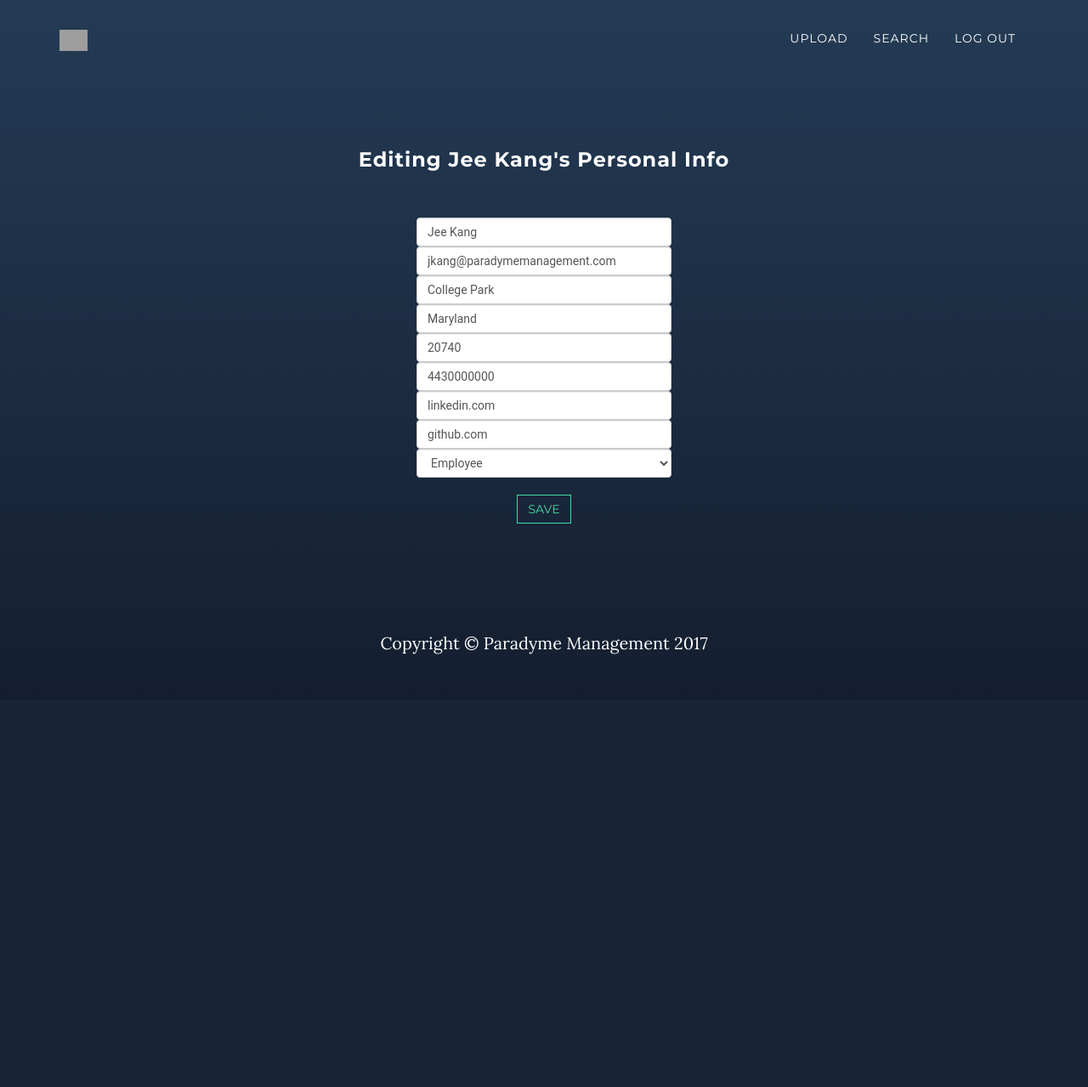
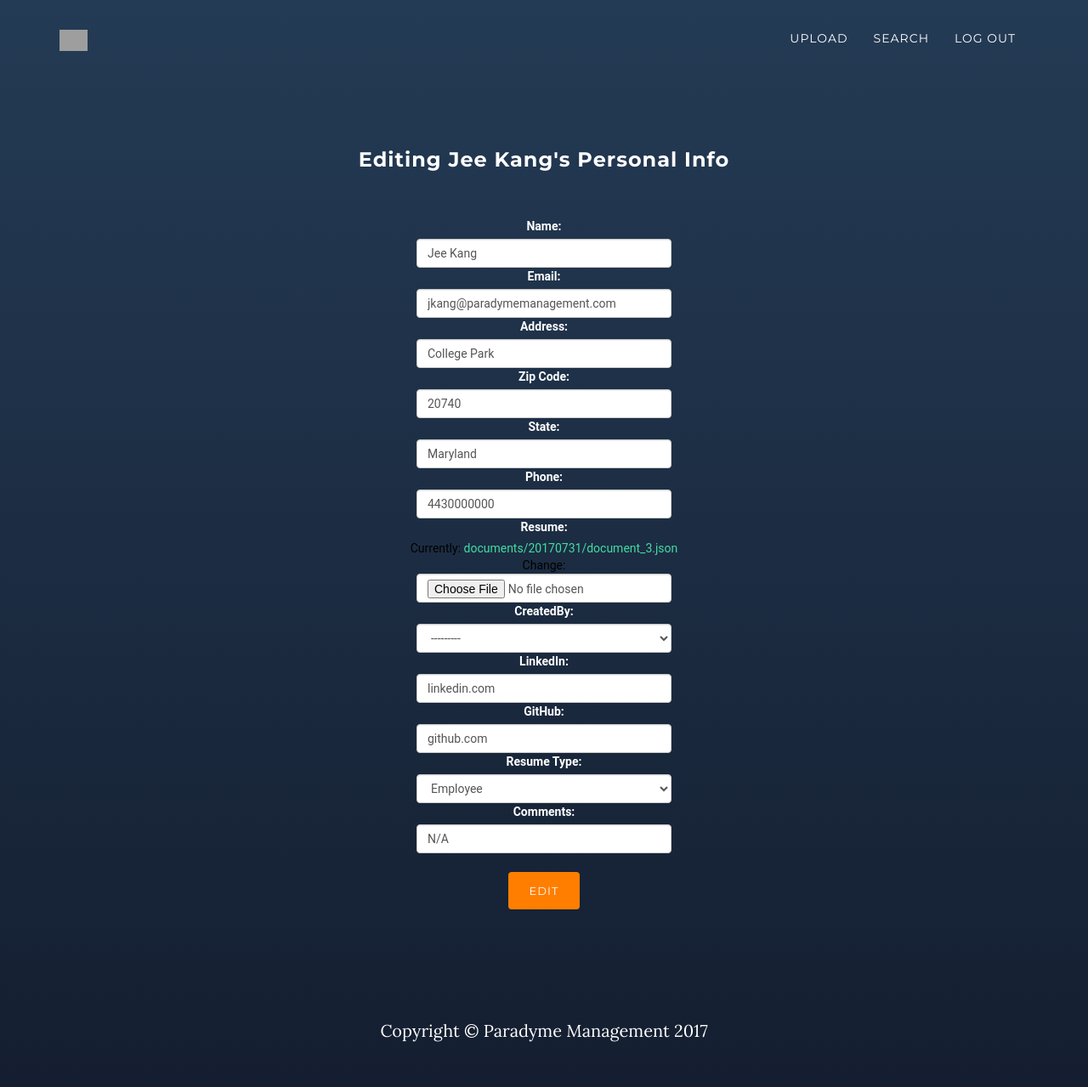
Before and after one commit to jeekang/RSR, a Django app: a page that uses ParadymeIntern/RSR/templates/person_update_form.html in a window 1280 px wide. Shown: the whole page at 85% size. Before the commit the page ends 770 px from the top, so only its background shows below. Run offline with Django 3.2, Linux system fonts and the light colour scheme; a user stored in the database is signed in; data comes from the database, SQL or seed files in the repository; both versions use the stored data as it was after the commit; some libraries are stand-ins or nearby versions; grey boxes are pictures that could not be loaded.

Commit message:
details/edit

```diff
--- a/ParadymeIntern/ParadymeIntern/settings.py
+++ b/ParadymeIntern/ParadymeIntern/settings.py
@@ -29,6 +29,7 @@ ALLOWED_HOSTS = []
 
 LOGIN_REDIRECT_URL = '/'
 # Application definition
+CRISPY_TEMPLATE_PACK = 'bootstrap3'
 
 INSTALLED_APPS = [
     'django.contrib.admin',
@@ -40,6 +41,7 @@ INSTALLED_APPS = [
     'RSR',
     'django_filters',
     'widget_tweaks',
+    'crispy_forms',
 
 ]
 
--- a/ParadymeIntern/RSR/forms.py
+++ b/ParadymeIntern/RSR/forms.py
@@ -9,6 +9,14 @@ class PersonForm(forms.ModelForm):
 
         model = Person
         fields = '__all__'
+
+class PersontoSkillForm(forms.ModelForm):
+
+    class Meta:
+     	model = PersonToSkills
+     	exclude = ('PersonID',)
+     	fields = ('YearsOfExperience',)
+
 
 class CommentsForm(forms.ModelForm):
 	Comments = forms.CharField( widget=forms.Textarea )
@@ -22,3 +30,8 @@ class DocumentForm(forms.Form):
 		dataconfig="".join(line.rstrip() for line in myfile)
 
 	docfile = forms.FileField(widget=forms.FileInput(attrs={'accept':dataconfig}),label='Select a file:')
+
+class SkillForm(forms.ModelForm):
+	class Meta:
+		model = Skills
+		fields = '__all__'
--- a/ParadymeIntern/RSR/templates/person_update_form.html
+++ b/ParadymeIntern/RSR/templates/person_update_form.html
@@ -5,18 +5,11 @@
 	<h3 style = "color:#FFF"> Editing {{person.Name}}'s Personal Info</h3>
 	<br/>
     <form method="POST" class="post-form">{% csrf_token %}
-	    {% render_field form.Name class="form-control" style=" width: 300px; margin:auto;" placeholder="Name"%}
-	    {% render_field form.Email class="form-control" style=" width: 300px; margin:auto;" placeholder="Email"%}
-	    {% render_field form.Address class="form-control" style=" width: 300px; margin:auto;" placeholder="Address"%}
-	    {% render_field form.State class="form-control" style=" width: 300px; margin:auto;" placeholder="State"%}
-	    {% render_field form.ZipCode class="form-control" style=" width: 300px; margin:auto;" placeholder="Zip Code"%}
-	    {% render_field form.PhoneNumber class="form-control" style=" width: 300px; margin:auto;" placeholder="Phone Number"%}
-	    {% render_field form.Linkedin class="form-control" style=" width: 300px; margin:auto;" placeholder="LinkedIn"%}
-	    {% render_field form.GitHub class="form-control" style=" width: 300px; margin:auto;" placeholder="GitHub"%}
-	    {% render_field form.TypeResume class="form-control" style=" width: 300px; margin:auto;"%}
+		{% for field in form %}
+			<div style= "color:#FFF">{{field.label_tag}}</div> {% render_field field class="form-control" style=" width: 300px; margin:auto;" %}
+		{% endfor %}
 		<br/>
-        <button type="submit" class="save btn btn-default">Save</button>
-
+		<button type="submit" class = "button-style">Edit</button>
 
  </form>
 {% endblock %}
--- a/ParadymeIntern/RSR/views.py
+++ b/ParadymeIntern/RSR/views.py
@@ -140,7 +140,7 @@ def uploaddoc(request):
                         for key in js[label]:
                             #check to see if skill exists
                             query_set=Skills.objects.all()
-                            query_set=query_set.filter(Name__icontains=key["skill"])
+                            query_set=query_set.filter(Name=key["skill"])
                             #if skill does not exist create skill
                             if not query_set:
                                 query_set = Skills(Name = key["skill"])
@@ -155,7 +155,7 @@ def uploaddoc(request):
                         for key in js[label]:
                             #check to see if company exists
                             query_set=Company.objects.all()
-                            query_set=query_set.filter(Name__icontains=key["company"])
+                            query_set=query_set.filter(Name=key["company"])
                             #if company does not exist create skill
                             if not query_set:
                                 query_set = Company(Name = key["company"])
@@ -176,7 +176,7 @@ def uploaddoc(request):
                         for key in js[label]:
                             #check to see if School exists
                             query_set=School.objects.all()
-                            query_set=query_set.filter(Name__icontains=key["school"]["name"]).filter(DegreeLevel = key["school"]["degreeLevel"])
+                            query_set=query_set.filter(Name=key["school"]["name"]).filter(DegreeLevel = key["school"]["degreeLevel"])
                             #if School does not exist create skill
                             if not query_set:
                                 query_set = School(Name = key["school"]["name"], DegreeLevel = key["school"]["degreeLevel"])
@@ -187,7 +187,7 @@ def uploaddoc(request):
 
                             # NOW DO MAJOR
                             query_set_1=Major.objects.all()
-                            query_set_1=query_set_1.filter(Name__icontains=key["major"]["major"]).filter(Dept__icontains = key["major"]["dept"]).filter(MajorMinor__icontains = key["major"]["major/minor"])
+                            query_set_1=query_set_1.filter(Name=key["major"]["major"]).filter(Dept__icontains = key["major"]["dept"]).filter(MajorMinor__icontains = key["major"]["major/minor"])
                             if not query_set_1:
                                 query_set_1 = Major(Name = key["major"]["major"], Dept = key["major"]["dept"], MajorMinor = key["major"]["major/minor"])
                                 query_set_1.save()
@@ -206,7 +206,7 @@ def uploaddoc(request):
                         for key in js[label]:
                             #check to see if project exists
                             query_set=SideProject.objects.all()
-                            query_set=query_set.filter(Name__icontains=key["name"])
+                            query_set=query_set.filter(Name=key["name"])
                             #if project does not exist create project
                             if not query_set:
                                 query_set = SideProject(Name = key["name"])
@@ -222,7 +222,7 @@ def uploaddoc(request):
                         for key in js[label]:
                             #check to see if Award exists
                             query_set=Awards.objects.all()
-                            query_set=query_set.filter(Name__icontains=key["name"])
+                            query_set=query_set.filter(Name=key["name"])
                             #if Award does not exist create Award
                             if not query_set:
                                 query_set = Awards(Name = key["name"])
@@ -249,7 +249,7 @@ def uploaddoc(request):
                         for key in js[label]:
                             # check to see if language exists
                             query_set = LanguageSpoken.objects.all()
-                            query_set = query_set.filter(Language__icontains=key["language"])
+                            query_set = query_set.filter(Language=key["language"])
                             # if language does not exist create language
                             if not query_set:
                                 query_set = LanguageSpoken(Language=key["language"])
@@ -265,7 +265,7 @@ def uploaddoc(request):
                         for key in js[label]:
                             # check to see if club exists
                             query_set = Clubs_Hobbies.objects.all()
-                            query_set = query_set.filter(Name__icontains=key["name"])
+                            query_set = query_set.filter(Name=key["name"])
                             # if club does not exist create club
                             if not query_set:
                                 query_set = Clubs_Hobbies(Name=key["name"])
@@ -281,7 +281,7 @@ def uploaddoc(request):
                         for key in js[label]:
                             # check to see if volunteer exists
                             query_set = Volunteering.objects.all()
-                            query_set = query_set.filter(Name__icontains=key["name"])
+                            query_set = query_set.filter(Name=key["name"])
                             # if volunteer does not exist create volunteer
                             if not query_set:
                                 query_set = Volunteering(Name=key["name"])
@@ -297,7 +297,7 @@ def uploaddoc(request):
                         for key in js[label]:
                             # check to see if course exists
                             query_set = Coursework.objects.all()
-                            query_set = query_set.filter(Name__icontains=key["name"])
+                            query_set = query_set.filter(Name=key["name"])
                             # if course does not exist create course
                             if not query_set:
                                 query_set = Coursework(Name=key["name"])
@@ -361,7 +361,7 @@ def detail(request,pk):
     Course = detail_dic['PersonToCourse']
     Pro = detail_dic['PersonToProfessionalDevelopment']
     Side = detail_dic['PersonToSide']
-    Skills = detail_dic['PersonToSkills']
+    Skills_Detail = detail_dic['PersonToSkills']
     Language = detail_dic['PersonToLanguage']
     Clearance = detail_dic['PersonToClearance']
     Company = detail_dic['PersonToCompany']
@@ -378,15 +378,42 @@ def detail(request,pk):
         return HttpResponseRedirect(reverse('RSR:detail', args=[person.pk]))
 
 
+    #add Skill
+    skillform = SkillForm(request.POST)
+    persontoskill = PersontoSkillForm(request.POST)
+    if skillform.is_valid():
+        skillform.save(commit=False)
+        query_set = Skills.objects.all()
+
+
+        if not query_set.filter(Name=skillform.cleaned_data['Name']):
+            skillform.save()
+            query_set = query_set.filter(Name=skillform.cleaned_data['Name'])[0]
+
+        else:
+            query_set = query_set.filter(Name=skillform.cleaned_data['Name'])[0]
+        if persontoskill.is_valid():
+            print(persontoskill.cleaned_data['YearsOfExperience'])
+            persontoskill_temp = persontoskill.save(commit=False)
+            persontoskill_temp.SkillsID = query_set
+
+            persontoskill_temp.PersonID = person
+
+            persontoskill_temp.save()
+            return HttpResponseRedirect(reverse('RSR:detail', args=[person.pk]))
+    ## end add skill
+
     context = {
                 'form' : form,
+                'skillform': skillform,
+                'persontoskill':persontoskill,
                 'person':person,
                 'list': related_obj_list,
                 'school':School,
                 'course':Course,
                 'pro':Pro,
                 'side':Side,
-                'skills':Skills,
+                'skills':Skills_Detail,
                 'language':Language,
                 'clearance':Clearance,
                 'company':Company,
@@ -408,8 +435,9 @@ def detail(request,pk):
 @user_passes_test(lambda u: u.groups.filter(name='RSR').exists())
 def uploadlist (request):
    # documents = Document.objects.filter(firstname = Document.firstname).filter(lastname = Document.lastname).filter(type = Document.type).filter(docfile = Document.docfile)
-    documents = UploadListFilter(request.GET,queryset = Document.objects.all())
-    #documents = Document.objects.all()
+    document = Document.objects.all()
+    documents = UploadListFilter(request.GET,queryset = document)
+
     context ={'documents':documents}
     return render(request,'uploadlist.html',context)
 
```
Also changed, not shown: ParadymeIntern/RSR/templates/SearchExport/detail.html (+14 -1 lines), ParadymeIntern/RSR/templates/uploadlist.html (+21 -16 lines), ParadymeIntern/RSR/migrations/0014_auto_20170802_1149.py (added), ParadymeIntern/db.sqlite3.
